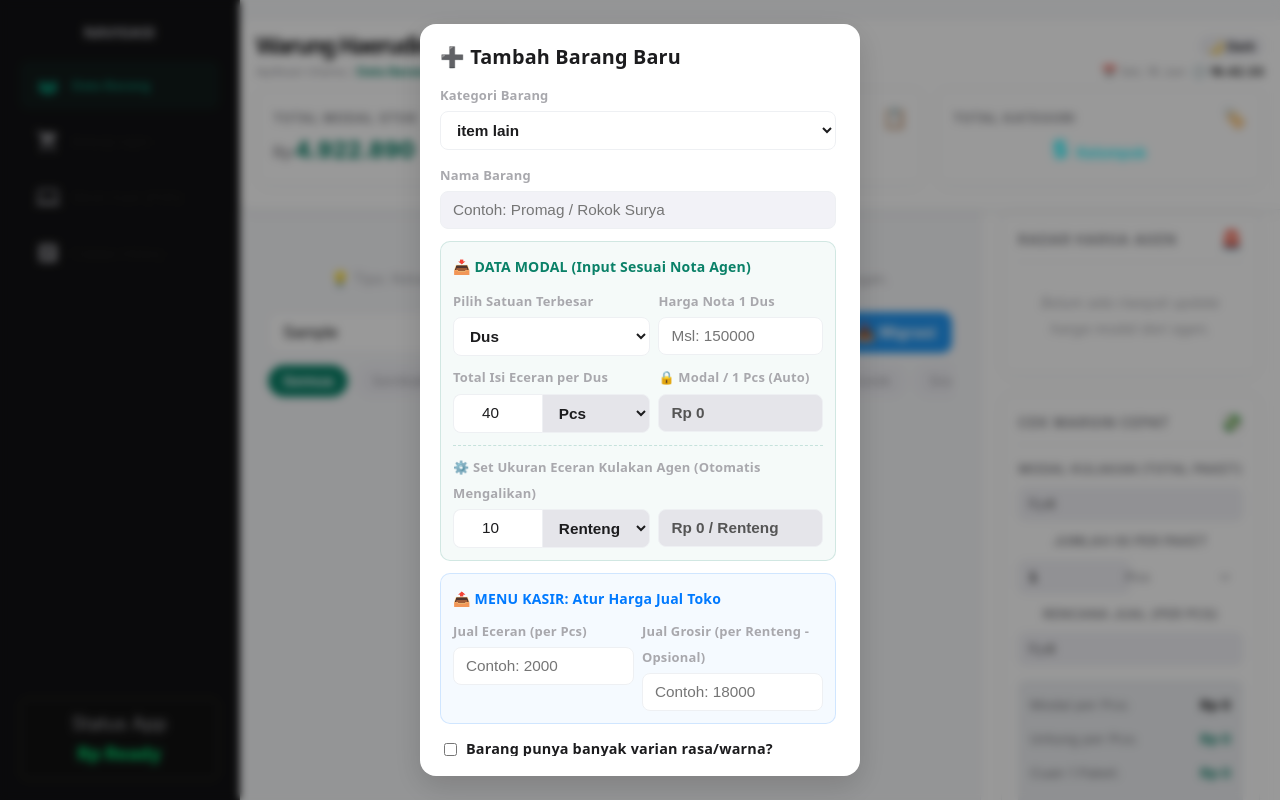
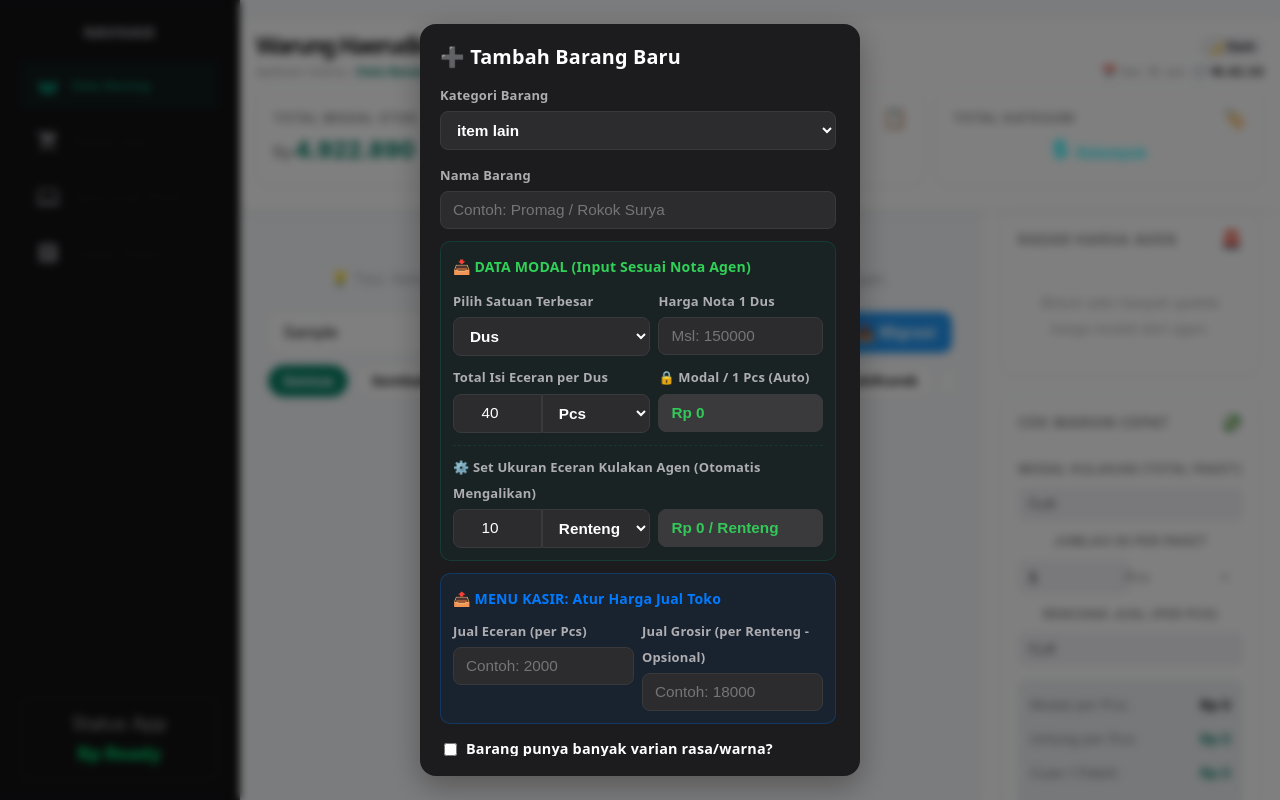
Before and after one commit to rov-udn/pwa-warungku_v1, a React (Vite) app: page / in a window 1280 px wide. Both pictures are taken after typing "Sample" into the empty fields and a click on the button "+ Barang". Shown: the top 800 px of the page. Built offline with nearby package versions, Linux system fonts and the light colour scheme.

Commit message:
ganti tampilan

```diff
--- a/src/pages/BukuWarung/BukuWarung.module.css
+++ b/src/pages/BukuWarung/BukuWarung.module.css
@@ -29,7 +29,7 @@
 .searchRow {
   display: flex;
   gap: 8px;
-  margin-bottom: 12px; /* Dikecilkan sedikit agar jarak ke kategori pas */
+  margin-bottom: 12px;
   width: 100%;
 }
 
@@ -68,27 +68,28 @@
   white-space: nowrap;
 }
 
-/* 🟢 SCROLL HORIZONTAL KATEGORI MATTE-GLOW (TAMBAHAN SAKTI) */
+/* 🟢 SCROLL HORIZONTAL KATEGORI MATTE-GLOW (FIXED NIGHT MODE CONTRAST) */
 .scrollKategori {
   display: flex;
   gap: 8px;
   overflow-x: auto;
   margin-bottom: 16px;
   padding-bottom: 4px;
-  scrollbar-width: none; /* Sembunyikan scrollbar di Firefox */
+  scrollbar-width: none;
 }
 
 .scrollKategori::-webkit-scrollbar {
-  display: none; /* Sembunyikan scrollbar di Chrome, Safari, dan HP */
+  display: none;
 }
 
 .btnKategoriPill {
   padding: 6px 14px;
   border-radius: 20px;
   border: 1px solid var(--border-color, #eef0f3);
-  background-color: var(--bg-toggle, #f2f2f7);
-  color: var(--text-muted, #495057);
-  font-weight: 500;
+  /* 🎯 FIX 1: Gunakan warna latar dinamis agar pas di mode malam */
+  background-color: var(--bg-header, #f2f2f7);
+  color: var(--text-main, #1c1c1e); /* Diubah ke text-main agar otomatis putih di night mode */
+  font-weight: 600;
   font-size: 0.85rem;
   white-space: nowrap;
   cursor: pointer;
@@ -96,18 +97,18 @@
 }
 
 .btnKategoriActive {
-  border: 1px solid #0a8168;
-  background-color: #0a8168;
-  color: #ffffff;
+  border: 1px solid #0a8168 !important;
+  background-color: #0a8168 !important;
+  color: #ffffff !important;
   font-weight: 700;
 }
 
-/* 📦 BADGE TAG KATEGORI DI ATAS NAMA ITEM (TAMBAHAN SAKTI) */
+/* 📦 BADGE TAG KATEGORI DI ATAS NAMA ITEM */
 .badgeKategori {
   font-size: 0.68rem;
   font-weight: 800;
-  color: #0a8168;
-  background-color: rgba(10, 129, 104, 0.08);
+  color: #30d158; /* Hijau cerah di mode malam */
+  background-color: rgba(48, 209, 88, 0.15);
   padding: 2px 6px;
   border-radius: 4px;
   display: inline-block;
@@ -120,7 +121,7 @@
   left: 0;
   right: 0;
   bottom: 0;
-  background-color: rgba(0, 0, 0, 0.5);
+  background-color: rgba(0, 0, 0, 0.6);
   display: flex;
   justify-content: center;
   align-items: center;
@@ -129,13 +130,13 @@
 }
 
 .modalContent {
-  background-color: var(--bg-header, #ffffff);
+  background-color: #1c1c1e !important; /* Disamakan dengan modal barang baru */
   border-radius: 12px;
   padding: 20px;
   width: 100%;
   max-width: 500px;
-  box-shadow: 0 4px 20px rgba(0, 0, 0, 0.15);
-  color: var(--text-main, #1c1c1e);
+  box-shadow: 0 4px 20px rgba(0, 0, 0, 0.3);
+  color: #ffffff !important;
 }
 
 /* 📦 DAFTAR KARTU ACCORDION */
--- a/src/pages/BukuWarung/components/ModalBarang.jsx
+++ b/src/pages/BukuWarung/components/ModalBarang.jsx
@@ -1,5 +1,6 @@
 import { useState } from 'react';
 import { createPortal } from 'react-dom';
+import styles from './ModalBarang.module.css'; // 🎯 Import module CSS baru
 
 function ModalBarang({ isOpen, onClose, modalMode, barangAktif, onSimpan }) {
   const isEdit = modalMode === 'edit' && barangAktif;
@@ -54,12 +55,6 @@ function ModalBarang({ isOpen, onClose, modalMode, barangAktif, onSimpan }) {
   const modalEceranTerkecil = hargaNota > 0 && totalIsiTerkecil > 0 ? (hargaNota / totalIsiTerkecil).toFixed(4) : '0';
   const modalGrosirMenengahTerhitung = (Number(modalEceranTerkecil) * isiPerGrosirMenengah).toFixed(4);
 
-  // ── 🎨 STYLING MATTE ──
-  const styleBoxInput = { padding: '9px 12px', borderRadius: '8px', border: '1px solid var(--border-color, #eef0f3)', fontSize: '0.85rem', outline: 'none', backgroundColor: 'var(--bg-toggle, #f2f2f7)', color: 'var(--text-main, #1c1c1e)', width: '100%', boxSizing: 'border-box' };
-  const styleBoxInputReadOnly = { ...styleBoxInput, backgroundColor: '#e5e5ea', color: '#555555', fontWeight: '700', cursor: 'not-allowed' };
-  const styleLabel = { fontSize: '0.72rem', fontWeight: '700', color: 'var(--text-muted, #8e8e93)', marginBottom: '3px', display: 'block' };
-  const styleRowGrid = { display: 'flex', width: '100%', boxSizing: 'border-box' };
-
   const handleSubmit = (e) => {
     e.preventDefault();
     if (!nama) {
@@ -100,18 +95,18 @@ function ModalBarang({ isOpen, onClose, modalMode, barangAktif, onSimpan }) {
   };
 
   return createPortal(
-    <div style={{ position: 'fixed', top: 0, left: 0, width: '100vw', height: '100vh', backgroundColor: 'rgba(0, 0, 0, 0.4)', backdropFilter: 'blur(4px)', display: 'flex', alignItems: 'center', justifyContent: 'center', zIndex: 99999, padding: '16px', boxSizing: 'border-box' }}>
-      <div style={{ backgroundColor: 'var(--bg-header, #ffffff)', width: '100%', maxWidth: '440px', maxHeight: '94vh', borderRadius: '16px', padding: '20px', boxSizing: 'border-box', boxShadow: '0 10px 30px rgba(0,0,0,0.15)', display: 'flex', flexDirection: 'column' }}>
+    <div className={styles.modalOverlay}>
+      <div className={styles.modalContent}>
 
-        <h3 style={{ margin: '0 0 12px 0', fontSize: '1.1rem', fontWeight: '800', color: 'var(--text-main, #1c1c1e)' }}>
+        <h3 className={styles.modalTitle}>
           {modalMode === 'tambah' ? '➕ Tambah Barang Baru' : '📝 Edit Data Barang'}
         </h3>
 
-        <form onSubmit={handleSubmit} style={{ display: 'flex', flexDirection: 'column', gap: '12px', overflowY: 'auto', paddingRight: '4px' }}>
+        <form onSubmit={handleSubmit} className={styles.formContainer}>
 
           <div>
-            <span style={styleLabel}>Kategori Barang</span>
-            <select value={kategori} onChange={(e) => setKategori(e.target.value)} style={{ ...styleBoxInput, backgroundColor: '#ffffff', fontWeight: '600' }}>
+            <span className={styles.inputLabel}>Kategori Barang</span>
+            <select value={kategori} onChange={(e) => setKategori(e.target.value)} className={styles.boxInput} style={{ fontWeight: '600' }}>
               {daftarKategori.map(kat => (
                 <option key={kat} value={kat}>{kat}</option>
               ))}
@@ -119,106 +114,105 @@ function ModalBarang({ isOpen, onClose, modalMode, barangAktif, onSimpan }) {
           </div>
 
           <div>
-            <span style={styleLabel}>Nama Barang</span>
-            <input type="text" value={nama} onChange={(e) => setNama(e.target.value)} placeholder="Contoh: Promag / Rokok Surya" style={styleBoxInput} />
+            <span className={styles.inputLabel}>Nama Barang</span>
+            <input type="text" value={nama} onChange={(e) => setNama(e.target.value)} placeholder="Contoh: Promag / Rokok Surya" className={styles.boxInput} />
           </div>
 
-          <div style={{ backgroundColor: 'rgba(10, 129, 104, 0.04)', padding: '12px', borderRadius: '10px', border: '1px solid rgba(10, 129, 104, 0.15)', display: 'flex', flexDirection: 'column', gap: '8px' }}>
-            <span style={{ fontSize: '0.78rem', fontWeight: '800', color: '#0a8168', display: 'block' }}>📥 DATA MODAL (Input Sesuai Nota Agen)</span>
+          <div className={styles.sectionModal}>
+            <span className={styles.sectionTitleModal}>📥 DATA MODAL (Input Sesuai Nota Agen)</span>
 
             <div style={{ display: 'grid', gridTemplateColumns: '1.2fr 1fr', gap: '8px' }}>
               <div>
-                <span style={styleLabel}>Pilih Satuan Terbesar</span>
-                <select value={satuanTerbesar} onChange={(e) => setSatuanTerbesar(e.target.value)} style={{ ...styleBoxInput, backgroundColor: '#ffffff', fontWeight: '600' }}>
+                <span className={styles.inputLabel}>Pilih Satuan Terbesar</span>
+                <select value={satuanTerbesar} onChange={(e) => setSatuanTerbesar(e.target.value)} className={styles.boxInput} style={{ fontWeight: '600' }}>
                   {['Dus', 'Karung/Sak', 'Pack Besar', 'Slop', 'Pak', 'Ball', 'Karton', 'pcs', 'pack', 'rcg', 'Ikat', 'Bal', 'Kg'].map(s => <option key={s} value={s}>{s}</option>)}
                 </select>
               </div>
               <div>
-                <span style={styleLabel}>Harga Nota 1 {satuanTerbesar}</span>
-                <input type="number" value={hargaModalAgen} onChange={(e) => setHargaModalAgen(e.target.value)} placeholder="Msl: 150000" style={{ ...styleBoxInput, backgroundColor: '#ffffff' }} />
+                <span className={styles.inputLabel}>Harga Nota 1 {satuanTerbesar}</span>
+                <input type="number" value={hargaModalAgen} onChange={(e) => setHargaModalAgen(e.target.value)} placeholder="Msl: 150000" className={styles.boxInput} />
               </div>
             </div>
 
             <div style={{ display: 'grid', gridTemplateColumns: '1.2fr 1fr', gap: '8px' }}>
               <div>
-                <span style={styleLabel}>Total Isi Eceran per {satuanTerbesar}</span>
-                <div style={styleRowGrid}>
-                  <input type="number" value={isiKeEceran} onChange={(e) => setIsiKeEceran(e.target.value)} placeholder="40" style={{ ...styleBoxInput, width: '45%', borderRadius: '8px 0 0 8px', borderRight: 'none', backgroundColor: '#ffffff', textAlign: 'center' }} />
-                  <select value={satuanEceran} onChange={(e) => setSatuanEceran(e.target.value)} style={{ ...styleBoxInput, width: '55%', borderRadius: '0 8px 8px 0', backgroundColor: 'var(--border-color, #e5e5ea)', fontWeight: '700' }}>
+                <span className={styles.inputLabel}>Total Isi Eceran per {satuanTerbesar}</span>
+                <div className={styles.rowGrid}>
+                  <input type="number" value={isiKeEceran} onChange={(e) => setIsiKeEceran(e.target.value)} placeholder="40" className={styles.boxInput} style={{ width: '45%', borderRadius: '8px 0 0 8px', borderRight: 'none', textAlign: 'center' }} />
+                  <select value={satuanEceran} onChange={(e) => setSatuanEceran(e.target.value)} className={styles.boxInput} style={{ width: '55%', borderRadius: '0 8px 8px 0', fontWeight: '700' }}>
                     {['Pcs', 'Kg', 'Liter', 'Bungkus', 'Sachet', 'Botol', 'Butir', 'Pack', '¼', 'Galon'].map(s => <option key={s} value={s}>{s}</option>)}
                   </select>
                 </div>
               </div>
               <div>
-                <span style={styleLabel}>🔒 Modal / 1 {satuanEceran} (Auto)</span>
-                <input type="text" value={Number(modalEceranTerkecil) > 0 ? `Rp ${Math.round(Number(modalEceranTerkecil)).toLocaleString('id-ID')}` : 'Rp 0'} readOnly style={styleBoxInputReadOnly} />
+                <span className={styles.inputLabel}>🔒 Modal / 1 {satuanEceran} (Auto)</span>
+                <input type="text" value={Number(modalEceranTerkecil) > 0 ? `Rp ${Math.round(Number(modalEceranTerkecil)).toLocaleString('id-ID')}` : 'Rp 0'} readOnly className={`${styles.boxInput} ${styles.boxInputReadOnly}`} />
               </div>
             </div>
 
             <div style={{ borderTop: '1px dashed rgba(10, 129, 104, 0.2)', paddingTop: '8px', marginTop: '4px' }}>
-              <span style={styleLabel}>⚙️ Set Ukuran Eceran Kulakan Agen (Otomatis Mengalikan)</span>
+              <span className={styles.inputLabel}>⚙️ Set Ukuran Eceran Kulakan Agen (Otomatis Mengalikan)</span>
               <div style={{ display: 'grid', gridTemplateColumns: '1.2fr 1fr', gap: '8px' }}>
-                <div style={styleRowGrid}>
-                  <input type="number" value={jumlahKonversiGrosir} onChange={(e) => setJumlahKonversiGrosir(e.target.value)} placeholder="10" style={{ ...styleBoxInput, width: '45%', borderRadius: '8px 0 0 8px', borderRight: 'none', backgroundColor: '#ffffff', textAlign: 'center' }} />
-                  <select value={satuanGrosirNama} onChange={(e) => setSatuanGrosirNama(e.target.value)} style={{ ...styleBoxInput, width: '55%', borderRadius: '0 8px 8px 0', backgroundColor: 'var(--border-color, #e5e5ea)', fontWeight: '600' }}>
+                <div className={styles.rowGrid}>
+                  <input type="number" value={jumlahKonversiGrosir} onChange={(e) => setJumlahKonversiGrosir(e.target.value)} placeholder="10" className={styles.boxInput} style={{ width: '45%', borderRadius: '8px 0 0 8px', borderRight: 'none', textAlign: 'center' }} />
+                  <select value={satuanGrosirNama} onChange={(e) => setSatuanGrosirNama(e.target.value)} className={styles.boxInput} style={{ width: '55%', borderRadius: '0 8px 8px 0', fontWeight: '600' }}>
                     {['Renteng', 'Slop', 'Pak Kecil', 'Pack', 'Bungkus', 'Lempeng', 'Kg', 'rcg'].map(s => <option key={s} value={s}>{s}</option>)}
                   </select>
                 </div>
                 <div>
-                  <input type="text" value={Number(modalGrosirMenengahTerhitung) > 0 ? `Rp ${Math.round(Number(modalGrosirMenengahTerhitung)).toLocaleString('id-ID')} / ${satuanGrosirNama}` : `Rp 0 / ${satuanGrosirNama}`} readOnly style={styleBoxInputReadOnly} />
+                  <input type="text" value={Number(modalGrosirMenengahTerhitung) > 0 ? `Rp ${Math.round(Number(modalGrosirMenengahTerhitung)).toLocaleString('id-ID')} / ${satuanGrosirNama}` : `Rp 0 / ${satuanGrosirNama}`} readOnly className={`${styles.boxInput} ${styles.boxInputReadOnly}`} />
                 </div>
               </div>
             </div>
           </div>
 
-          <div style={{ backgroundColor: 'rgba(0, 122, 255, 0.04)', padding: '12px', borderRadius: '10px', border: '1px solid rgba(0, 122, 255, 0.15)' }}>
-            <span style={{ fontSize: '0.78rem', fontWeight: '800', color: '#007aff', display: 'block', marginBottom: '6px' }}>📤 MENU KASIR: Atur Harga Jual Toko</span>
+          <div className={styles.sectionKasir}>
+            <span className={styles.sectionTitleKasir}>📤 MENU KASIR: Atur Harga Jual Toko</span>
 
             <div style={{ display: 'grid', gridTemplateColumns: '1fr 1fr', gap: '8px' }}>
               <div>
-                <span style={styleLabel}>Jual Eceran (per {satuanEceran})</span>
-                <input type="number" value={jualEceran} onChange={(e) => setJualEceran(e.target.value)} placeholder="Contoh: 2000" style={{ ...styleBoxInput, backgroundColor: '#ffffff' }} />
+                <span className={styles.inputLabel}>Jual Eceran (per {satuanEceran})</span>
+                <input type="number" value={jualEceran} onChange={(e) => setJualEceran(e.target.value)} placeholder="Contoh: 2000" className={styles.boxInput} />
               </div>
               <div>
-                <span style={styleLabel}>Jual Grosir (per {satuanGrosirNama} - Opsional)</span>
-                <input type="number" value={jualGrosirTotal} onChange={(e) => setJualGrosirTotal(e.target.value)} placeholder="Contoh: 18000" style={{ ...styleBoxInput, backgroundColor: '#ffffff' }} />
+                <span className={styles.inputLabel}>Jual Grosir (per {satuanGrosirNama} - Opsional)</span>
+                <input type="number" value={jualGrosirTotal} onChange={(e) => setJualGrosirTotal(e.target.value)} placeholder="Contoh: 18000" className={styles.boxInput} />
               </div>
             </div>
           </div>
 
           <div>
-            <label style={{ display: 'flex', alignItems: 'center', gap: '6px', cursor: 'pointer', fontSize: '0.8rem', fontWeight: '700' }}>
-              <input type="checkbox" checked={punyaVarian} onChange={(e) => setPunyaVarian(e.target.checked)} />
+            <label className={styles.checkboxLabel}>
+              <input type="checkbox" checked={punyaVarian} onChange={(e) => setPunyaVarian(e.checked)} />
               Barang punya banyak varian rasa/warna?
             </label>
             {punyaVarian && (
               <div style={{ marginTop: '6px' }}>
-                {/* 🎯 FIX 1: Ditambahkan handler onChange agar isian varian bisa diketik */}
                 <input
                   type="text"
                   value={varianInput}
                   onChange={(e) => setVarianInput(e.target.value)}
                   placeholder="Msl: Cokelat, Keju, Mint"
-                  style={styleBoxInput}
+                  className={styles.boxInput}
                 />
               </div>
             )}
           </div>
 
           <div>
-            <span style={styleLabel}>Catatan Tambahan (Opsional)</span>
-            {/* 🎯 FIX 2: Ditambahkan handler onChange agar isian catatan bisa diketik */}
+            <span className={styles.inputLabel}>Catatan Tambahan (Opsional)</span>
             <textarea
               value={catatan}
               onChange={(e) => setCatatan(e.target.value)}
               placeholder="Ketik catatan di sini..."
-              style={{ ...styleBoxInput, resize: 'none', height: '36px' }}
+              className={styles.boxInput}
+              style={{ resize: 'none', height: '36px' }}
             />
           </div>
 
-          <div style={{ display: 'flex', gap: '8px', marginTop: '4px' }}>
-            <button type="button" onClick={onClose} style={{ flex: 1, padding: '9px', backgroundColor: 'var(--border-color, #f2f2f7)', border: 'none', borderRadius: '8px', fontWeight: '700', color: 'var(--text-muted, #8e8e93)', cursor: 'pointer' }}>Batal</button>
-            <button type="submit" style={{ flex: 1, padding: '9px', backgroundColor: '#0a8168', border: 'none', borderRadius: '8px', fontWeight: '700', color: '#ffffff', cursor: 'pointer' }}>Simpan</button>
+          <div className={styles.actionRow}>
+            <button type="button" onClick={onClose} className={styles.btnBatal}>Batal</button>
+            <button type="submit" className={styles.btnSimpan}>Simpan</button>
           </div>
         </form>
 
--- /dev/null
+++ b/src/pages/BukuWarung/components/ModalBarang.module.css
@@ -0,0 +1,154 @@
+.modalOverlay {
+  position: fixed;
+  top: 0;
+  left: 0;
+  width: 100vw;
+  height: 100vh;
+  background-color: rgba(0, 0, 0, 0.5);
+  backdrop-filter: blur(4px);
+  display: flex;
+  align-items: center;
+  justify-content: center;
+  z-index: 99999;
+  padding: 16px;
+  box-sizing: border-box;
+}
+
+.modalContent {
+  background-color: #1c1c1e !important; /* Paksa pakai latar gelap matte */
+  color: #ffffff !important;
+  width: 100%;
+  max-width: 440px;
+  max-height: 94vh;
+  border-radius: 16px;
+  padding: 20px;
+  box-sizing: border-box;
+  box-shadow: 0 10px 30px rgba(0,0,0,0.3);
+  display: flex;
+  flex-direction: column;
+}
+
+.modalTitle {
+  margin: 0 0 12px 0;
+  font-size: 1.1rem;
+  font-weight: 800;
+  color: #ffffff !important;
+}
+
+.formContainer {
+  display: flex;
+  flex-direction: column;
+  gap: 12px;
+  overflow-y: auto;
+  padding-right: 4px;
+}
+
+.inputLabel {
+  font-size: 0.72rem;
+  font-weight: 700;
+  color: #aeaeb2 !important; /* Label abu-abu terang kontras */
+  margin-bottom: 3px;
+  display: block;
+}
+
+/* 🎯 FIX UTAMA: Paksa input teks menggunakan latar belakang malam kontras dengan teks putih terang */
+.boxInput {
+  padding: 9px 12px;
+  border-radius: 8px;
+  border: 1px solid #3a3a3c !important;
+  font-size: 0.85rem;
+  outline: none;
+  background-color: #2c2c2e !important; /* Kotak input abu-abu gelap */
+  color: #ffffff !important; /* Teks ketikan dipaksa PUTIH BERSIH */
+  width: 100%;
+  box-sizing: border-box;
+}
+
+/* Dropdown option dipaksa berlatar gelap agar teks putih terbaca */
+.boxInput option {
+  background-color: #2c2c2e !important;
+  color: #ffffff !important;
+}
+
+.boxInputReadOnly {
+  background-color: #3a3a3c !important; /* Pengunci otomatis abu-abu lebih padat */
+  color: #34c759 !important; /* Teks otomatis berubah jadi HIJAU cerah ceria */
+  font-weight: 700;
+  cursor: not-allowed;
+}
+
+.rowGrid {
+  display: flex;
+  width: 100%;
+  box-sizing: border-box;
+}
+
+.sectionModal {
+  background-color: rgba(10, 129, 104, 0.08);
+  padding: 12px;
+  border-radius: 10px;
+  border: 1px solid rgba(10, 129, 104, 0.25);
+  display: flex;
+  flex-direction: column;
+  gap: 8px;
+}
+
+.sectionTitleModal {
+  font-size: 0.78rem;
+  font-weight: 800;
+  color: #30d158; /* Hijau neon */
+  display: block;
+}
+
+.sectionKasir {
+  background-color: rgba(0, 122, 255, 0.08);
+  padding: 12px;
+  border-radius: 10px;
+  border: 1px solid rgba(0, 122, 255, 0.25);
+}
+
+.sectionTitleKasir {
+  font-size: 0.78rem;
+  font-weight: 800;
+  color: #007aff;
+  display: block;
+  margin-bottom: 6px;
+}
+
+.checkboxLabel {
+  display: flex;
+  align-items: center;
+  gap: 6px;
+  cursor: pointer;
+  font-size: 0.8rem;
+  font-weight: 700;
+  color: #ffffff;
+}
+
+.actionRow {
+  display: flex;
+  gap: 8px;
+  margin-top: 4px;
+}
+
+.btnBatal {
+  flex: 1;
+  padding: 9px;
+  background-color: #3a3a3c;
+  border: none;
+  border-radius: 8px;
+  font-weight: 700;
+  color: #aeaeb2;
+  cursor: pointer;
+}
+
+.btnSimpan {
+  flex: 1;
+  padding: 9px;
+  background-color: #34c759;
+  border: none;
+  border-radius: 8px;
+  font-weight: 700;
+  color: #ffffff;
+  cursor: pointer;
+}
```
Also changed, not shown: src/pages/BukuWarung/BukuWarung.jsx (+13 -2 lines).
